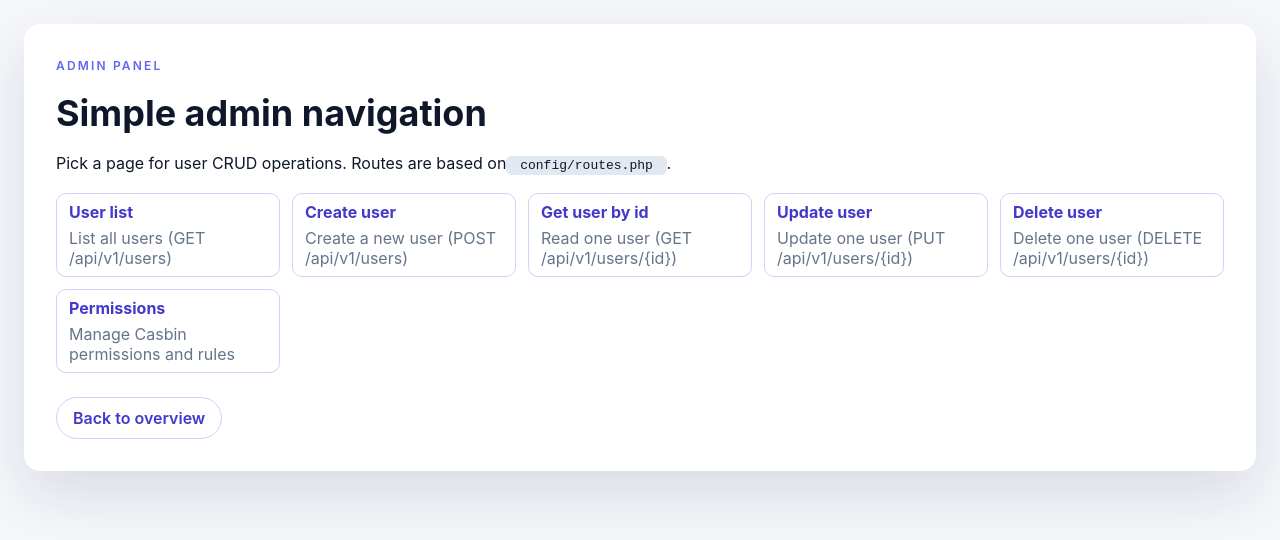
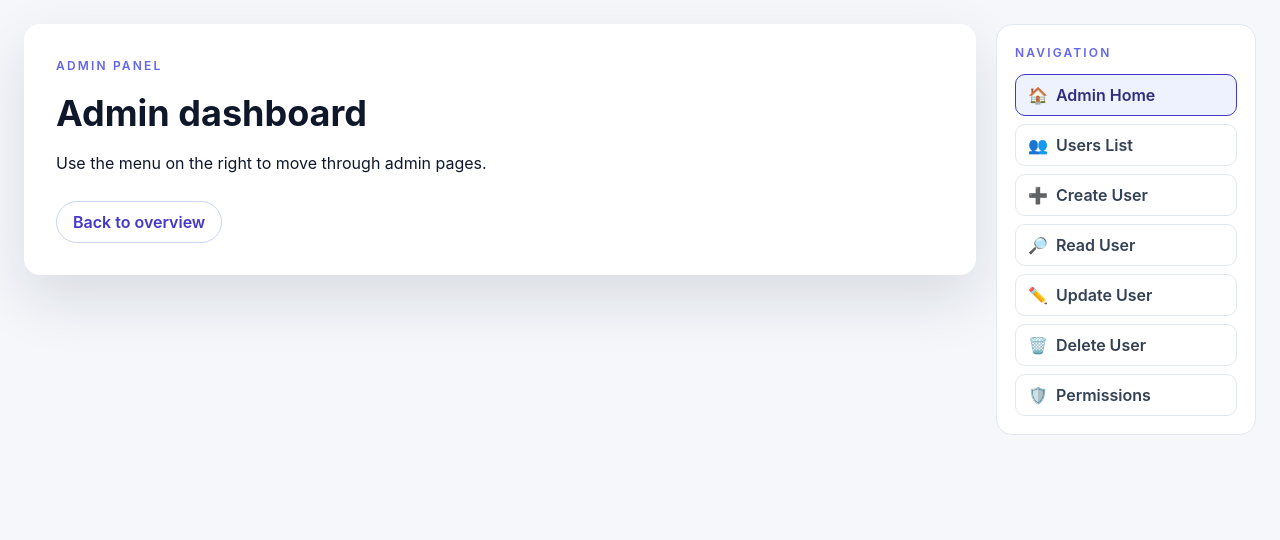
Before and after one commit to Drashko/slim-project-new, a Next.js app in the folder frontend/: page /admin in a window 1280 px wide. Shown: the top 540 px of the page. Built offline with nearby package versions, Linux system fonts and the light colour scheme.

Commit message:
Add right-side admin aside navigation with active state

```diff
--- /dev/null
+++ b/frontend/components/AdminAsideNav.js
@@ -0,0 +1,37 @@
+import { useRouter } from 'next/router';
+
+const adminLinks = [
+  { href: '/admin', label: 'Admin Home', icon: '🏠' },
+  { href: '/admin/users', label: 'Users List', icon: '👥' },
+  { href: '/admin/users/create', label: 'Create User', icon: '➕' },
+  { href: '/admin/users/read', label: 'Read User', icon: '🔎' },
+  { href: '/admin/users/update', label: 'Update User', icon: '✏️' },
+  { href: '/admin/users/delete', label: 'Delete User', icon: '🗑️' },
+  { href: '/admin/permissions', label: 'Permissions', icon: '🛡️' },
+];
+
+export default function AdminAsideNav() {
+  const router = useRouter();
+
+  return (
+    <aside className="admin-aside" aria-label="Admin navigation">
+      <p className="eyebrow">Navigation</p>
+      <nav className="admin-aside-nav">
+        {adminLinks.map((link) => {
+          const isActive = router.pathname === link.href;
+          return (
+            <a
+              key={link.href}
+              href={link.href}
+              className={`admin-aside-link${isActive ? ' admin-aside-link--active' : ''}`}
+              aria-current={isActive ? 'page' : undefined}
+            >
+              <span aria-hidden="true">{link.icon}</span>
+              <span>{link.label}</span>
+            </a>
+          );
+        })}
+      </nav>
+    </aside>
+  );
+}
--- a/frontend/pages/admin/index.js
+++ b/frontend/pages/admin/index.js
@@ -1,61 +1,21 @@
-const adminMenu = [
-  {
-    title: 'User list',
-    description: 'List all users (GET /api/v1/users)',
-    href: '/admin/users',
-  },
-  {
-    title: 'Create user',
-    description: 'Create a new user (POST /api/v1/users)',
-    href: '/admin/users/create',
-  },
-  {
-    title: 'Get user by id',
-    description: 'Read one user (GET /api/v1/users/{id})',
-    href: '/admin/users/read',
-  },
-  {
-    title: 'Update user',
-    description: 'Update one user (PUT /api/v1/users/{id})',
-    href: '/admin/users/update',
-  },
-  {
-    title: 'Delete user',
-    description: 'Delete one user (DELETE /api/v1/users/{id})',
-    href: '/admin/users/delete',
-  },
-  {
-    title: 'Permissions',
-    description: 'Manage Casbin permissions and rules',
-    href: '/admin/permissions',
-  },
-];
+import AdminAsideNav from '../../components/AdminAsideNav';
 
 export default function AdminHome() {
   return (
     <main className="container container--start container--full">
-      <div className="card card--full">
+      <div className="admin-layout">
+        <div className="card card--full">
         <p className="eyebrow">Admin Panel</p>
-        <h1>Simple admin navigation</h1>
-        <p>
-          Pick a page for user CRUD operations. Routes are based on
-          <code> config/routes.php </code>.
-        </p>
-
-        <div className="admin-menu-grid">
-          {adminMenu.map((item) => (
-            <a key={item.href} className="admin-menu-item" href={item.href}>
-              <strong>{item.title}</strong>
-              <span className="muted">{item.description}</span>
-            </a>
-          ))}
-        </div>
+        <h1>Admin dashboard</h1>
+        <p>Use the menu on the right to move through admin pages.</p>
 
         <div className="actions">
           <a className="ghost" href="/">
             Back to overview
           </a>
         </div>
+        </div>
+        <AdminAsideNav />
       </div>
     </main>
   );
--- a/frontend/pages/admin/permissions.js
+++ b/frontend/pages/admin/permissions.js
@@ -1,3 +1,4 @@
+import AdminAsideNav from '../../components/AdminAsideNav';
 import { useEffect, useMemo, useState } from 'react';
 
 const apiBase = process.env.NEXT_PUBLIC_API_BASE_URL ?? 'http://localhost:8000';
@@ -95,7 +96,8 @@ export default function AdminPermissions() {
 
   return (
     <main className="container container--start container--full">
-      <div className="card card--wide card--full">
+      <div className="admin-layout">
+        <div className="card card--wide card--full">
         <p className="eyebrow">Admin</p>
         <h1>Permission management</h1>
         <p>
@@ -244,6 +246,8 @@ export default function AdminPermissions() {
             Back to admin overview
           </a>
         </div>
+        </div>
+        <AdminAsideNav />
       </div>
     </main>
   );
--- a/frontend/styles/globals.css
+++ b/frontend/styles/globals.css
@@ -220,30 +220,49 @@ button.primary:hover {
 }
 
 
-.admin-nav {
-  display: flex;
-  flex-wrap: wrap;
-  gap: 10px;
+
+.admin-layout {
+  width: 100%;
+  display: grid;
+  gap: 20px;
 }
 
-.admin-nav a,
-.admin-menu-item {
+@media (min-width: 1100px) {
+  .admin-layout {
+    grid-template-columns: minmax(0, 1fr) 260px;
+    align-items: start;
+  }
+}
+
+.admin-aside {
+  border: 1px solid #e2e8f0;
+  border-radius: 16px;
+  background: #fff;
+  padding: 18px;
+  display: grid;
+  gap: 12px;
+  height: fit-content;
+}
+
+.admin-aside-nav {
+  display: grid;
+  gap: 8px;
+}
+
+.admin-aside-link {
   text-decoration: none;
-  border: 1px solid #cbd5f5;
-  color: #4338ca;
+  border: 1px solid #e2e8f0;
+  color: #334155;
   border-radius: 10px;
-  padding: 8px 12px;
+  padding: 10px 12px;
+  display: flex;
+  align-items: center;
+  gap: 8px;
+  font-weight: 600;
+}
+
+.admin-aside-link--active {
+  border-color: #4338ca;
+  color: #312e81;
   background: #eef2ff;
 }
-
-.admin-menu-grid {
-  display: grid;
-  gap: 12px;
-  grid-template-columns: repeat(auto-fit, minmax(220px, 1fr));
-}
-
-.admin-menu-item {
-  display: grid;
-  gap: 6px;
-  background: #fff;
-}
```
Also changed, not shown: frontend/pages/admin/users/create.js (+5 -9 lines), frontend/pages/admin/users/delete.js (+5 -9 lines), frontend/pages/admin/users/index.js (+5 -9 lines), frontend/pages/admin/users/read.js (+5 -9 lines), frontend/pages/admin/users/update.js (+5 -9 lines).
